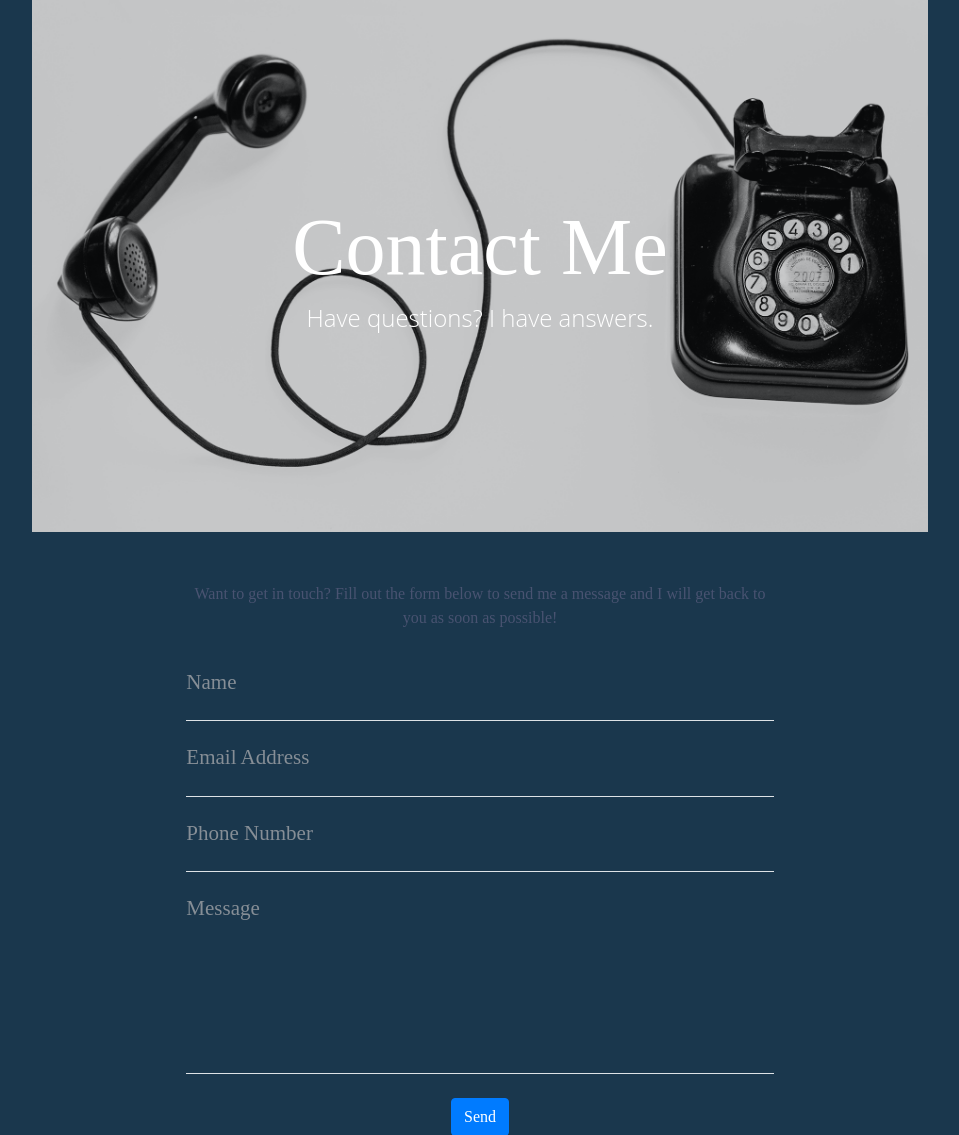
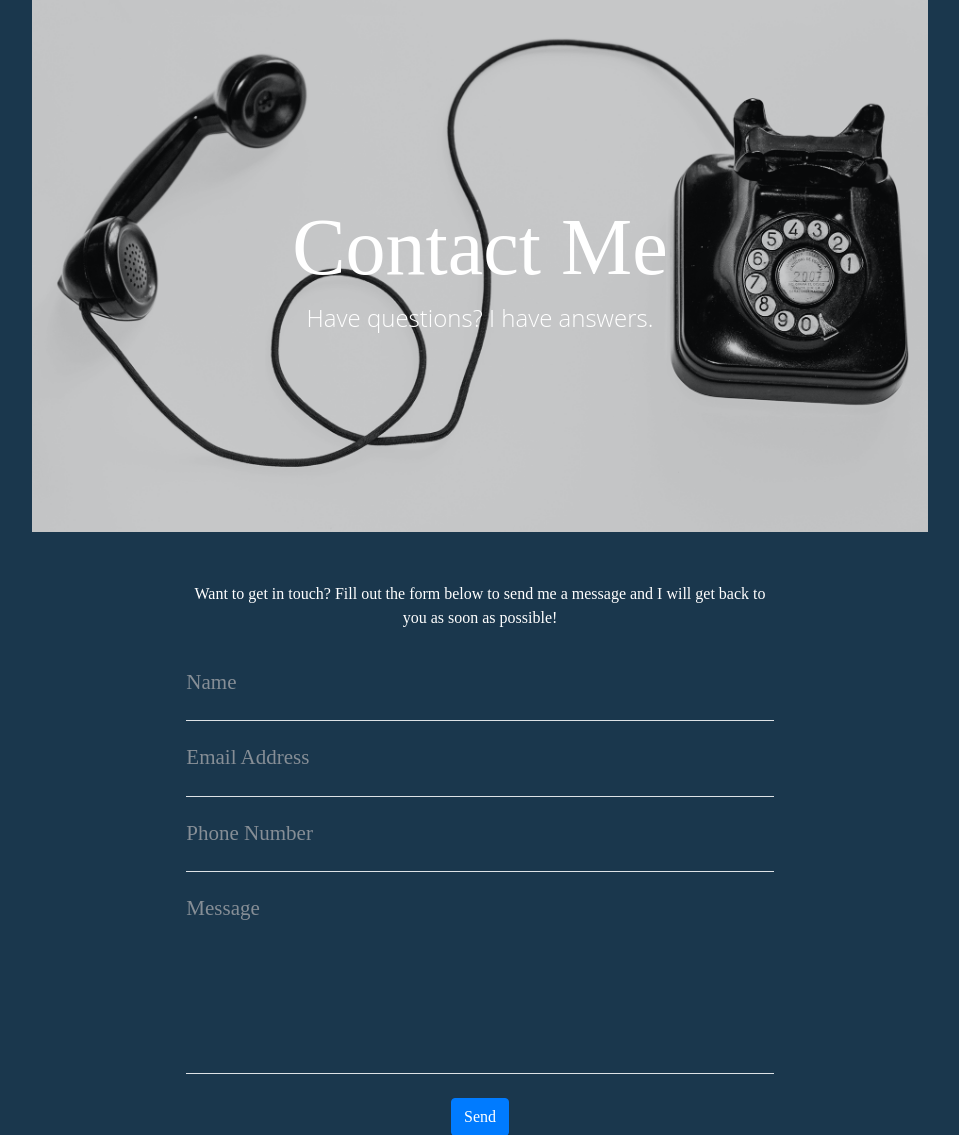
Before and after one commit to ColdDeckHarrison/marksWebsite, a Flask app: page /contact in a window 1280 px wide. Shown: the part 181-1316 px from the top of the page, without its empty margins (160-1119 px from the left). Run offline with Flask 2, Linux system fonts and the light colour scheme; some libraries are stand-ins or nearby versions.

Commit message:
Update styles.css

```diff
--- a/static/css/styles.css
+++ b/static/css/styles.css
@@ -6,6 +6,10 @@ body {
 
 h1, h2, h3, h4, h5, h6 {
   font-family: "Montserrat-Bold";
+}
+
+.contactme {
+ color: #fff
 }
 
 p {
```
